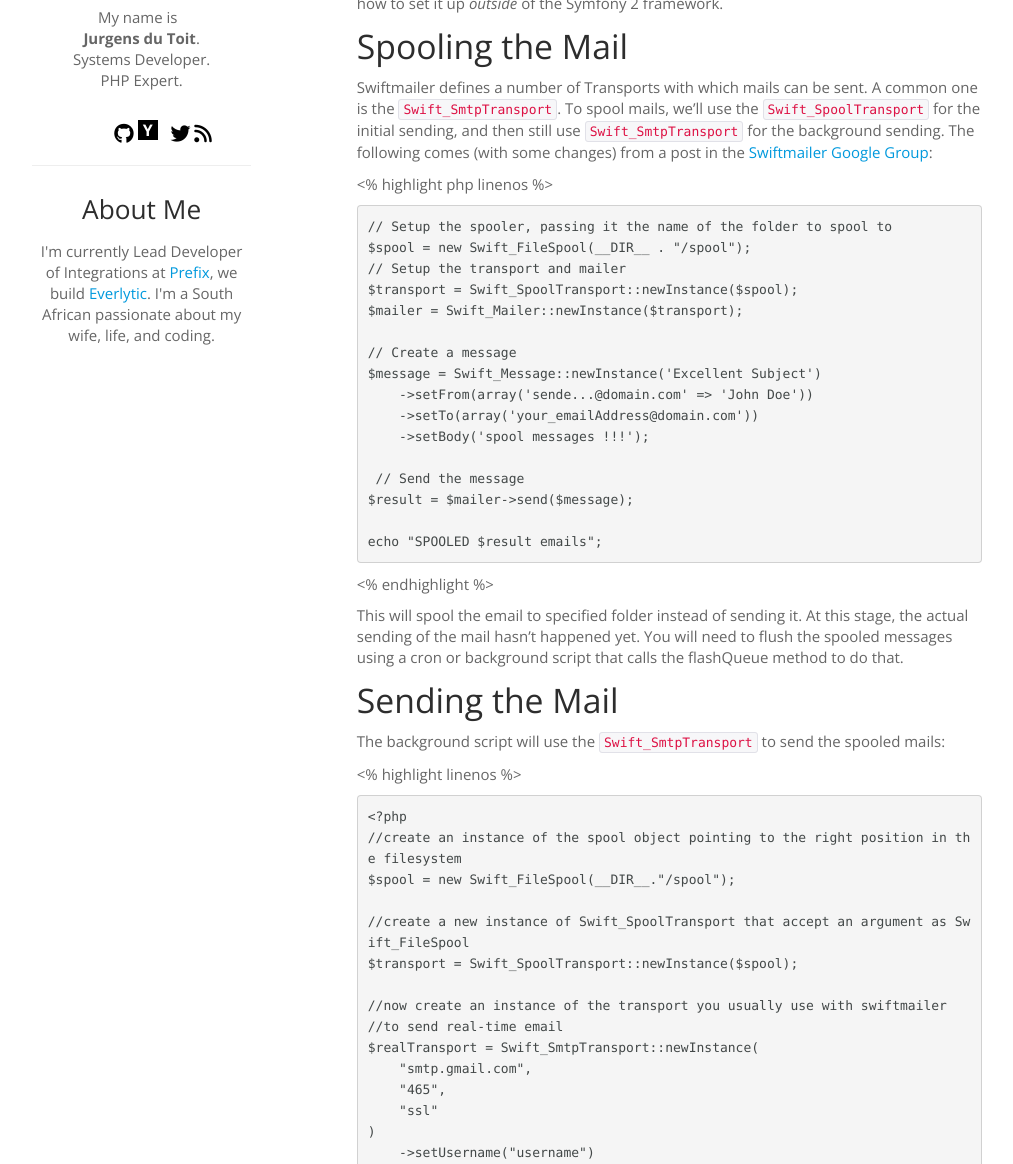
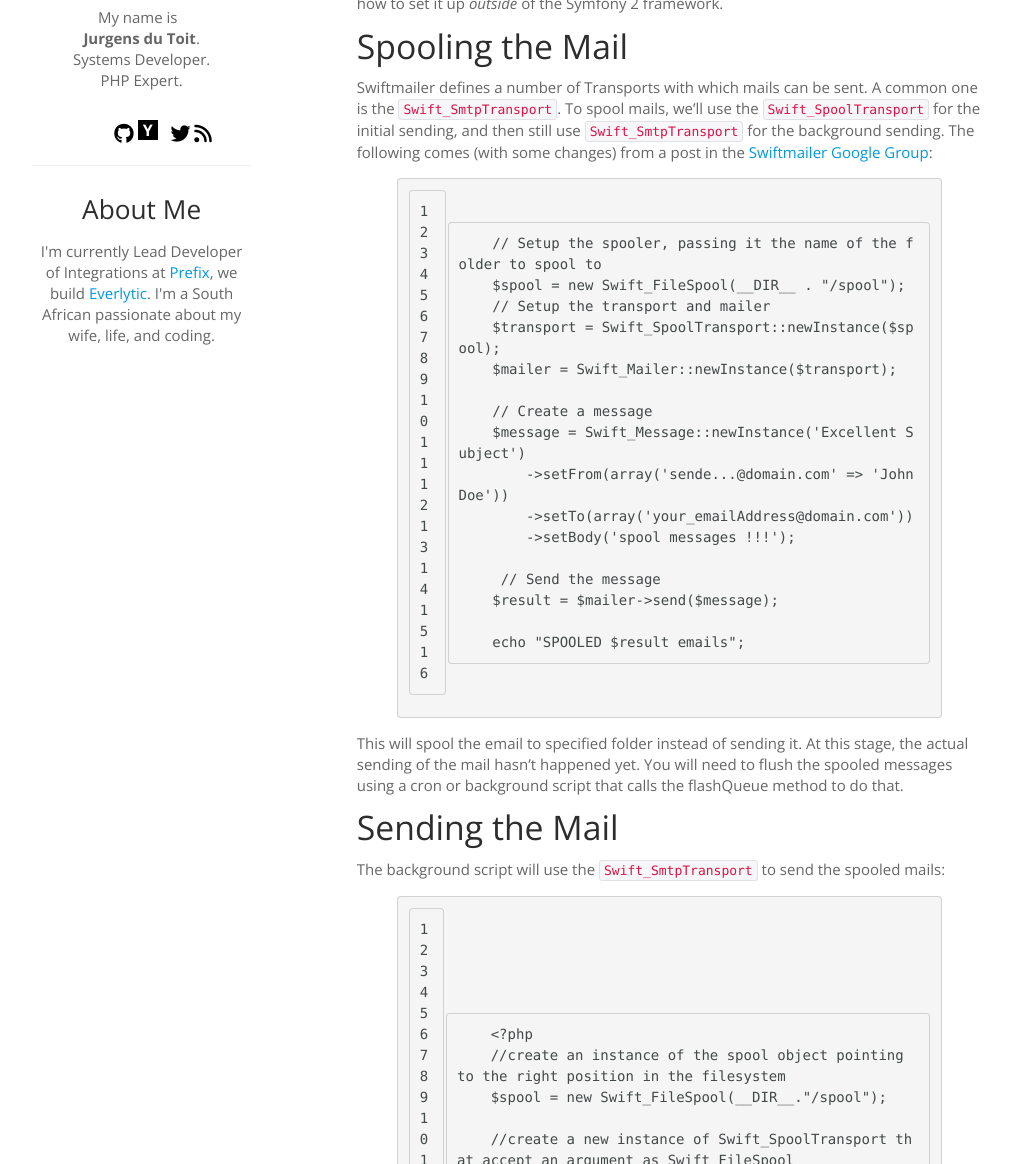
Before and after one commit to jrgns/jrgns.github.com, a Jekyll site: the page built from _posts/2012-12-20-setting-up-the-swiftmailer-spooler.md, in a window 1280 px wide and 1400 px high, cut to the strip 236-1400 px from the top of the window. Shown: the whole strip, without its empty margins (133-1146 px from the left). Built offline with Jekyll 4.4.1, drawn with Linux system fonts in a browser that asks for light colours; nearby versions of some CDN libraries; library files that are not in the unit come from our copies; comment, search, counter and statistics services are not loaded; some of the changed text lies outside the part shown.

Commit message:
Trying to fix PHP syntax highlighting

```diff
--- a/_posts/2012-12-20-setting-up-the-swiftmailer-spooler.md
+++ b/_posts/2012-12-20-setting-up-the-swiftmailer-spooler.md
@@ -18,7 +18,7 @@ is the `Swift_SmtpTransport`. To spool mails, we'll use the `Swift_SpoolTranspor
 the initial sending, and then still use `Swift_SmtpTransport` for the background sending.
 The following comes (with some changes) from a post in the [Swiftmailer Google Group][2]:
 
-<% highlight php linenos %>
+{% highlight php linenos inline %}
 
     // Setup the spooler, passing it the name of the folder to spool to
     $spool = new Swift_FileSpool(__DIR__ . "/spool");
@@ -37,7 +37,7 @@ The following comes (with some changes) from a post in the [Swiftmailer Google G
 
     echo "SPOOLED $result emails";
 
-<% endhighlight %>
+{% endhighlight %}
 
 This will spool the email to specified folder instead of sending it. At this stage,
 the actual sending of the mail hasn't happened yet. You will need to flush the spooled
@@ -48,7 +48,7 @@ Sending the Mail
 
 The background script will use the `Swift_SmtpTransport` to send the spooled mails:
 
-<% highlight linenos %>
+{% highlight php linenos inline %}
 
     <?php
     //create an instance of the spool object pointing to the right position in the filesystem
@@ -74,7 +74,7 @@ The background script will use the `Swift_SmtpTransport` to send the spooled mai
 
     echo "SENT $result emails";
 
-<% endhighlight %>
+{% endhighlight %}
 
 And that's it. All that's left now is to call the background script periodically using
 something like cron.
```
